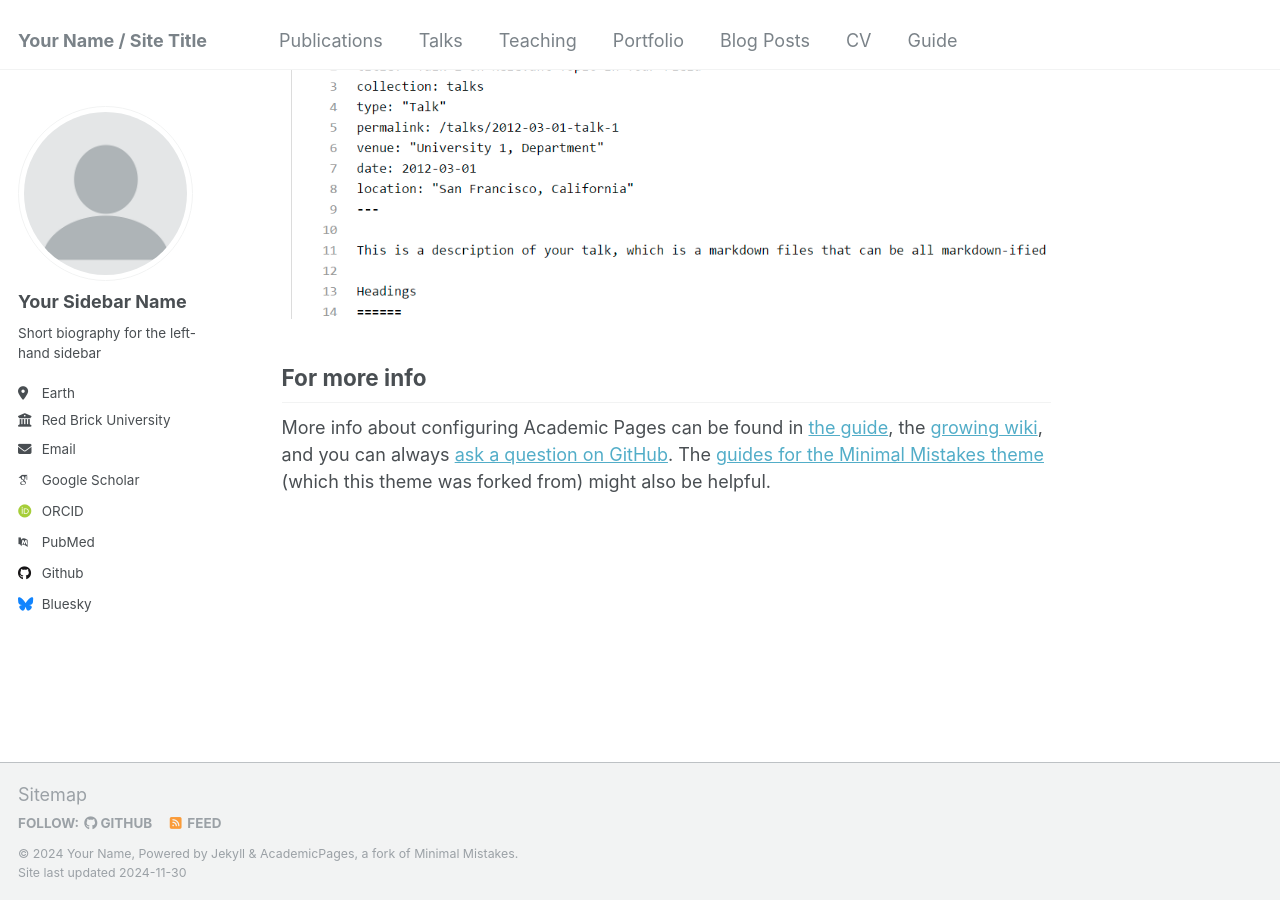
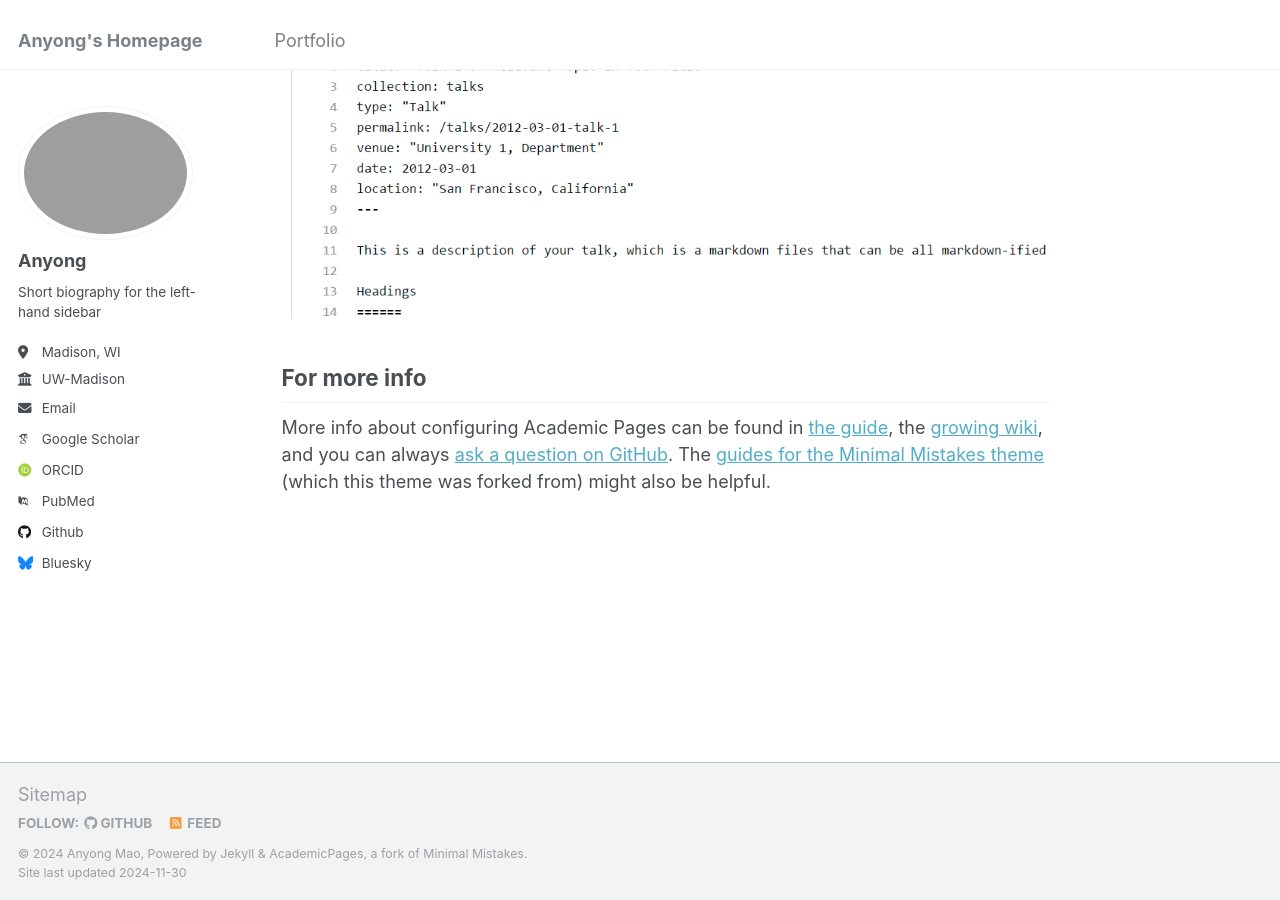
Before and after one commit to anyongm/anyongm.github.io, a Jekyll site: the page built from _pages/about.md, in a window 1280 px wide and 900 px high, scrolled down 2643 px. Built offline with Jekyll 4.4.1, drawn with Linux system fonts in a browser that asks for light colours; some web fonts are replaced.

Commit message:
Make some changes.

```diff
--- a/_config.yml
+++ b/_config.yml
@@ -8,27 +8,27 @@
 
 # Basic Site Settings
 locale                   : "en-US"
-title                    : "Your Name / Site Title"
+title                    : "Anyong's Homepage"
 title_separator          : "-"
-name                     : &name "Your Name"
+name                     : &name "Anyong Mao"
 description              : &description "personal description"
-url                      : https://academicpages.github.io # the base hostname & protocol for your site e.g. "https://[your GitHub username].github.io"
+url                      : https://anyongm.github.io # the base hostname & protocol for your site e.g. "https://[your GitHub username].github.io"
 baseurl                  : "" # the subpath of your site, e.g. "/blog"
-repository               : "academicpages/academicpages.github.io"
+repository               : "anyongm/anyongm.github.io"
 
 # Site Author - The following control what appear as part of the author content on the side bar.
 #               If a field is blank the icon and link will not appear, otherwise it will be shown.
 #               Additional customization can be done by editing /_includes/author-profile.html
 author:
   # Biographic information
-  avatar           : "profile.png"
-  name             : "Your Sidebar Name"
+  avatar           : "snow.jpg"
+  name             : "Anyong"
   pronouns         : # example: "she/her"
   bio              : "Short biography for the left-hand sidebar"
-  location         : "Earth"
-  employer         : "Red Brick University"
+  location         : "Madison, WI"
+  employer         : "UW-Madison"
   uri              : # URL
-  email            : "none@example.org"
+  email            : "anyong"
 
   # Academic websites
   arxiv            : # URL - Update with the correct link to your profile
```
Also changed, not shown: _data/navigation.yml (+12 -12 lines), 1 other file.
